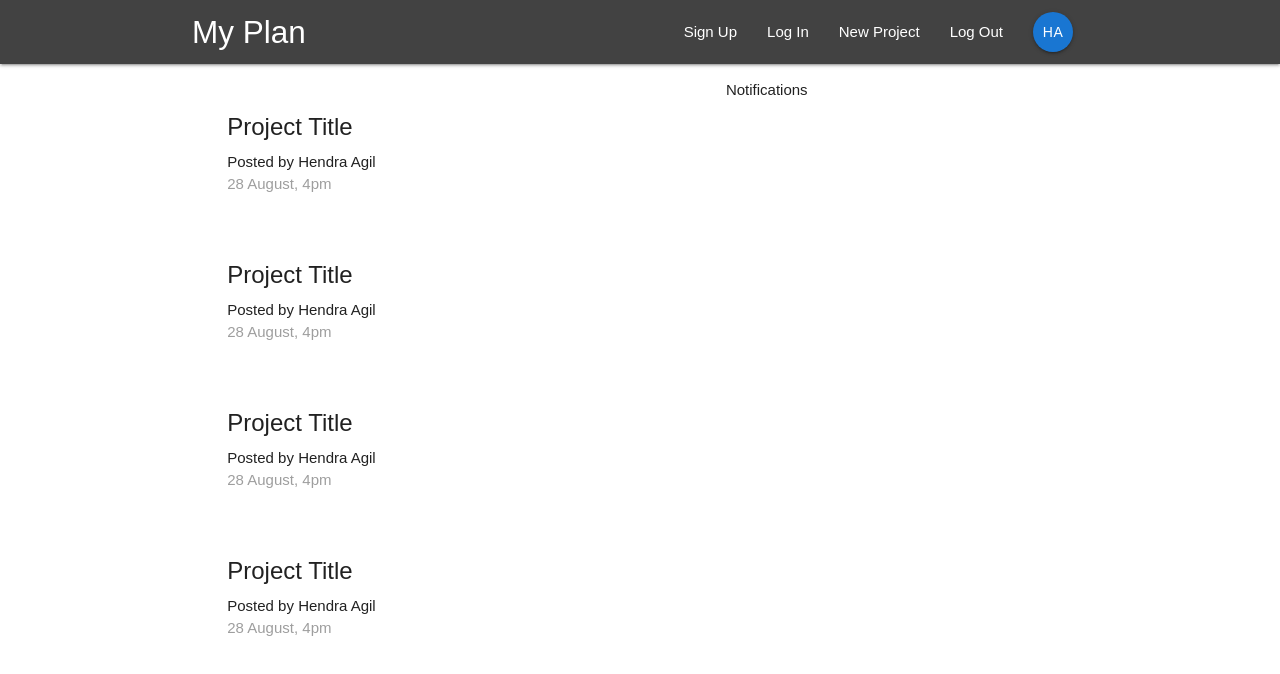
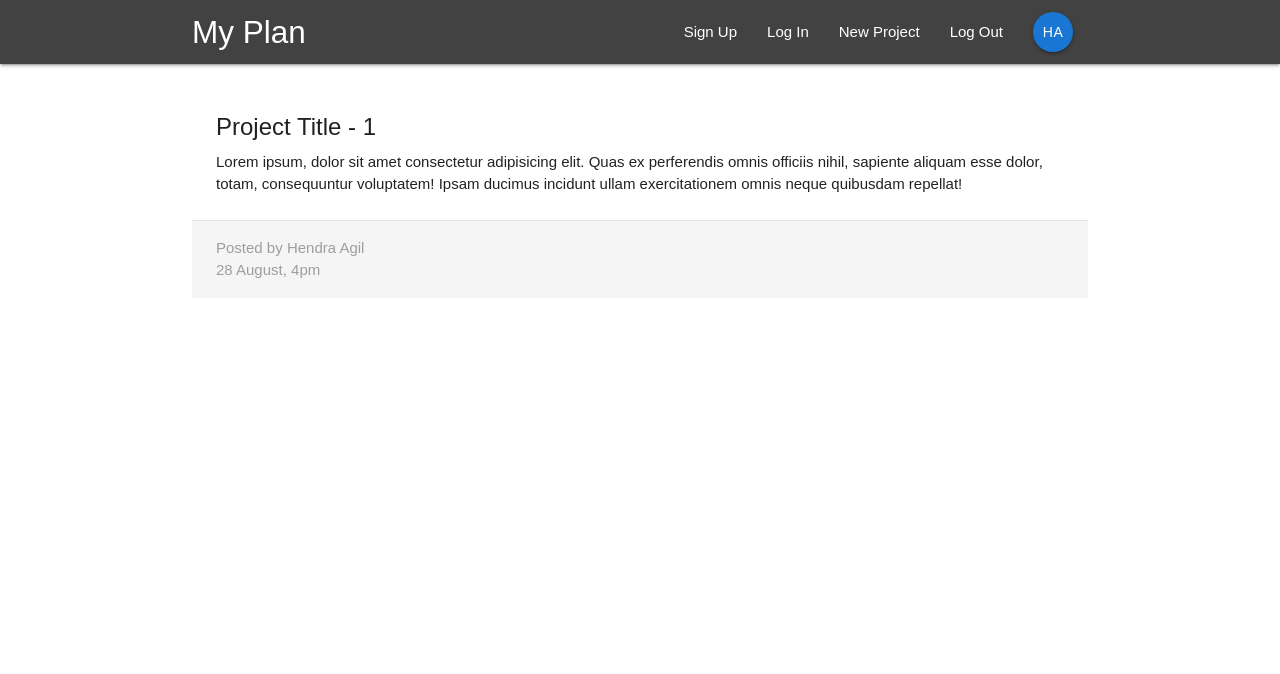
Before and after one commit to hendraaagil/my-plan, a React (Create React App) app: page /project/1 in a window 1280 px wide. Shown: the top 674 px of the page. Built offline with nearby package versions, Linux system fonts and the light colour scheme.

Commit message:
ProjectDetails component

```diff
--- a/src/App.js
+++ b/src/App.js
@@ -2,6 +2,7 @@
 import { BrowserRouter, Route, Switch } from 'react-router-dom';
 import Navbar from './components/layout/Navbar';
 import Dashboard from './components/dashboard/Dashboard';
+import ProjectDetails from './components/projects/ProjectDetails';
 
 const App = () => {
   return (
@@ -9,7 +10,8 @@
       <div className="App">
         <Navbar />
         <Switch>
-          <Route path="/" component={Dashboard} />
+          <Route exact path="/" component={Dashboard} />
+          <Route path="/project/:id" component={ProjectDetails} />
         </Switch>
       </div>
     </BrowserRouter>
--- a/src/components/projects/ProjectDetails.js
+++ b/src/components/projects/ProjectDetails.js
@@ -0,0 +1,26 @@
+import React from 'react';
+
+const ProjectDetails = (props) => {
+  const id = props.match.params.id;
+  return (
+    <div className="container section project-details">
+      <div className="card z-depth-0">
+        <div className="card-content">
+          <span className="card-title">Project Title - {id}</span>
+          <p>
+            Lorem ipsum, dolor sit amet consectetur adipisicing elit. Quas ex
+            perferendis omnis officiis nihil, sapiente aliquam esse dolor,
+            totam, consequuntur voluptatem! Ipsam ducimus incidunt ullam
+            exercitationem omnis neque quibusdam repellat!
+          </p>
+        </div>
+        <div className="card-action grey lighten-4 grey-text">
+          <div>Posted by Hendra Agil</div>
+          <div>28 August, 4pm</div>
+        </div>
+      </div>
+    </div>
+  );
+};
+
+export default ProjectDetails;
```
